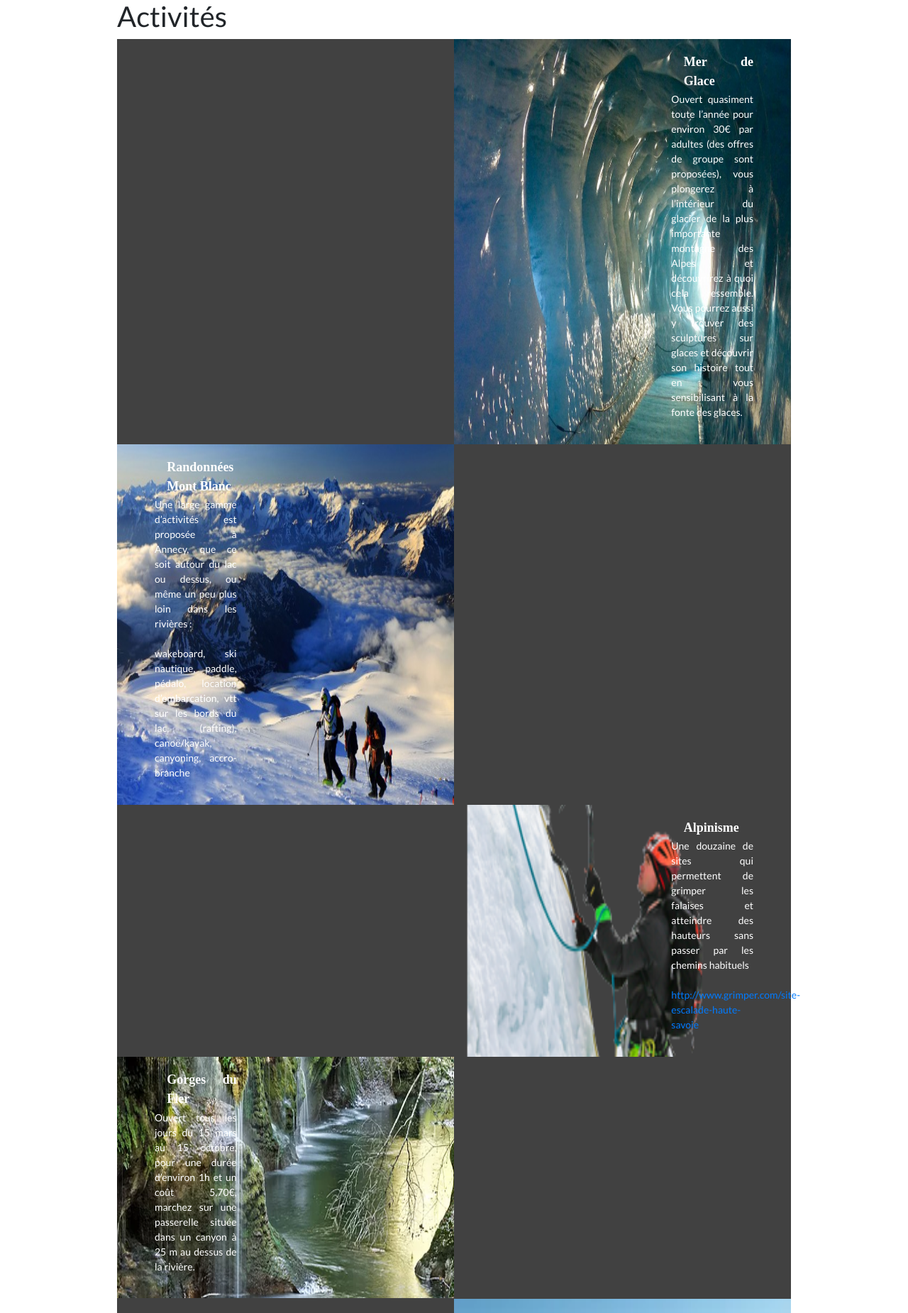
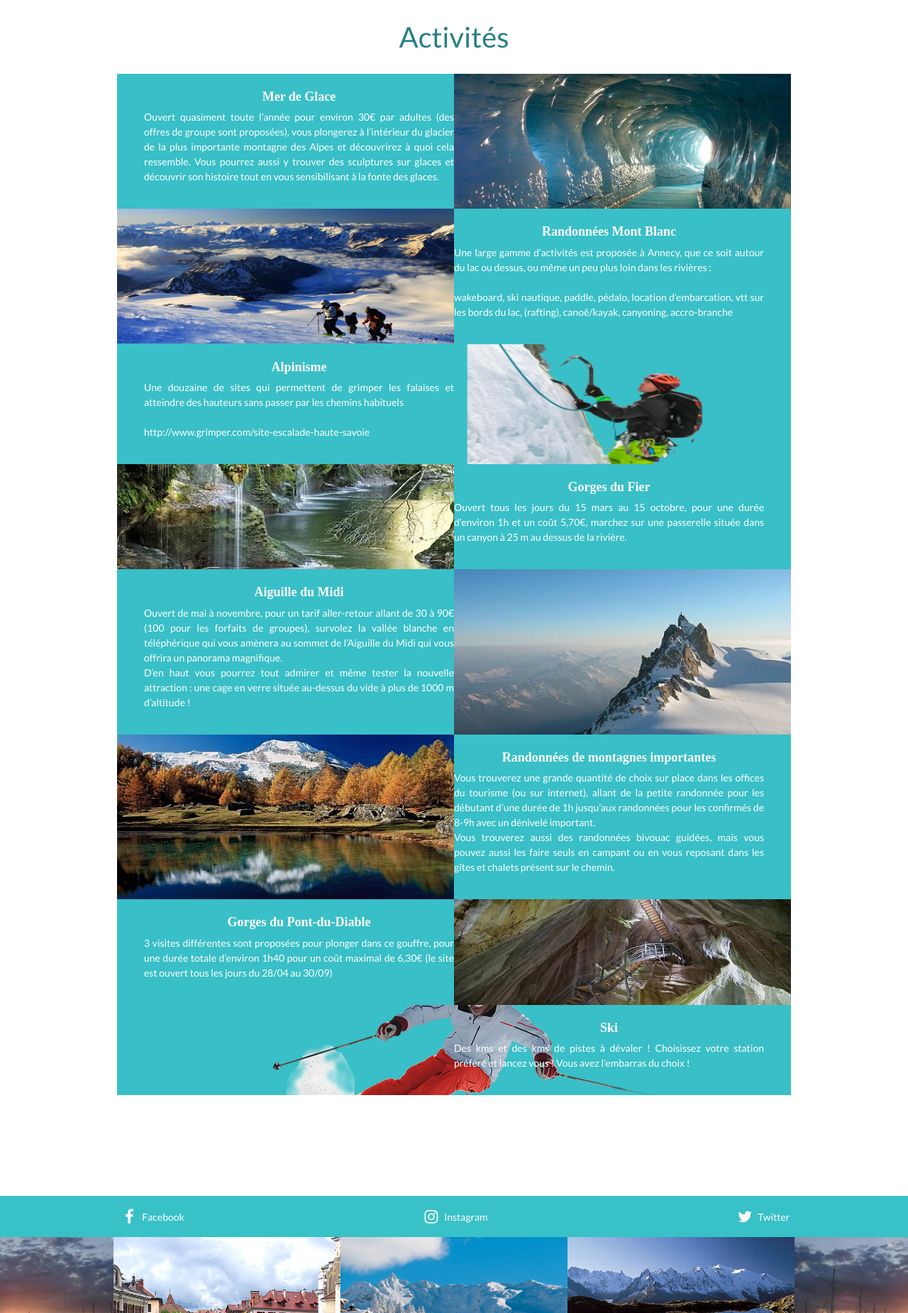
Before and after one commit to gnda/PJS3, a PHP site: template app/Views/pages/activites.twig in a window 1280 px wide. Shown: the part 63-1913 px from the top of the page at 71% size. Run offline with PHP 8.4, Linux system fonts and the light colour scheme; the template is opened without the code that fills it, so the values that code supplies are empty; some libraries are stand-ins or nearby versions.

Commit message:
progression activites

```diff
--- a/app/Views/pages/activites.twig
+++ b/app/Views/pages/activites.twig
@@ -5,92 +5,68 @@
 {% block content %}
 
     <div class="container activites-container">
-		<div id="page">       <!-- Contenu de la page -->
-			<section>
-                <article>
-					<h1>Activités</h1>
+		<div id="page_activites">
+            <h1 id="haut-de-page">Activités</h1>
             <div id="mer_de_glace">
                 <p></p>
-                        <div class="col-2">
+                <div class="separation-en-2">
                     <h2>Mer de Glace</h2>
-                            <p>Ouvert quasiment toute l’année pour environ 30€ par adultes (des offres de
-                                groupe sont proposées), vous plongerez à l’intérieur du glacier de la plus
-                                importante montagne des Alpes et découvrirez à quoi cela ressemble.
-                                Vous pourrez aussi y trouver des sculptures sur glaces et découvrir son histoire tout en vous sensibilisant à la fonte des glaces.</p>
+                    <p>Ouvert quasiment toute l’année pour environ 30€ par adultes (des offres de groupe sont proposées), vous plongerez à l’intérieur du glacier de la plus importante montagne des Alpes et découvrirez à quoi cela ressemble. Vous pourrez aussi y trouver des sculptures sur glaces et découvrir son histoire tout en vous sensibilisant à la fonte des glaces.</p>
                 </div>
             </div>
             <div id="randonnees_mont_blanc">
                 <p></p>
-                        <div class="col-2">
+                <div class="separation-en-2">
                     <h2>Randonnées Mont Blanc</h2>
-                            <p>Une large gamme d’activités est proposée à Annecy, que ce soit autour du lac
-                                ou dessus, ou même un peu plus loin dans les rivières : <br/><br/>
+                    <p>Une large gamme d’activités est proposée à Annecy, que ce soit autour du lac ou dessus, ou même un peu plus loin dans les rivières : <br/><br/>
                     wakeboard, ski nautique, paddle, pédalo, location d’embarcation, vtt sur les bords du lac, (rafting), canoë/kayak, canyoning, accro-branche</p>
                 </div>
             </div>
             <div id="alpinisme">
                 <p></p>
-                        <div class="col-2">
+                <div class="separation-en-2">
                     <h2>Alpinisme</h2>
-                            <p>Une douzaine de sites qui permettent de grimper les falaises et atteindre des
-                                hauteurs sans passer par les chemins habituels <br/><br/>
-                                <a href="http://www.grimper.com/site-escalade-haute-savoie">
-                                    http://www.grimper.com/site-escalade-haute-savoie</a></p>
+                    <p>Une douzaine de sites qui permettent de grimper les falaises et atteindre des hauteurs sans passer par les chemins habituels <br/><br/>
+                    <a href="http://www.grimper.com/site-escalade-haute-savoie">http://www.grimper.com/site-escalade-haute-savoie</a></p>
                 </div>
             </div>
             <div id="gorges_du_fier">
                 <p></p>
-                        <div class="col-2">
+                <div class="separation-en-2">
                     <h2>Gorges du Fier</h2>
-                            <p>Ouvert tous les jours du 15 mars au 15 octobre, pour une durée d’environ 1h
-                                et un coût 5,70€, marchez sur une passerelle située dans un canyon à 25 m
-                                au dessus de la rivière.</p>
+                    <p>Ouvert tous les jours du 15 mars au 15 octobre, pour une durée d’environ 1h et un coût 5,70€, marchez sur une passerelle située dans un canyon à 25 m au dessus de la rivière.</p>
                 </div>
             </div>
             <div id="aiguille_du_midi">
                 <p></p>
-                        <div class="col-2">
+                <div class="separation-en-2">
                     <h2>Aiguille du Midi</h2>
-                            <p>Ouvert de mai à novembre, pour un tarif aller-retour allant de 30 à 90€ (100
-                                pour les forfaits de groupes), survolez la vallée blanche en téléphérique
-                                qui vous amènera au sommet de l’Aiguille du Midi qui vous offrira un
-                                panorama magnifique. <br/>
-                                D’en haut vous pourrez tout admirer et même tester la nouvelle attraction :
-                                une cage en verre située au-dessus du vide à plus de 1000 m d’altitude !</p>
+                    <p>Ouvert de mai à novembre, pour un tarif aller-retour allant de 30 à 90€ (100 pour les forfaits de groupes), survolez la vallée blanche en téléphérique qui vous amènera au sommet de l’Aiguille du Midi qui vous offrira un panorama magnifique. <br/>
+                    D’en haut vous pourrez tout admirer et même tester la nouvelle attraction : une cage en verre située au-dessus du vide à plus de 1000 m d’altitude !</p>
                 </div>
             </div>
             <div id="randonnees_importantes">
                 <p></p>
-                        <div class="col-2">
+                <div class="separation-en-2">
                     <h2>Randonnées de montagnes importantes</h2>
-                            <p>Vous trouverez une grande quantité de choix sur place dans les offices du
-                                tourisme (ou sur internet), allant de la petite randonnée pour les débutant
-                                d’une durée de 1h jusqu’aux randonnées pour les confirmés de 8-9h avec un
-                                dénivelé important. <br/>
-                                Vous trouverez aussi des randonnées bivouac guidées, mais vous pouvez aussi
-                                les faire seuls en campant ou en vous reposant dans les gîtes et chalets
-                                présent sur le chemin.</p>
+                    <p>Vous trouverez une grande quantité de choix sur place dans les offices du tourisme (ou sur internet), allant de la petite randonnée pour les débutant d’une durée de 1h jusqu’aux randonnées pour les confirmés de 8-9h avec un dénivelé important. <br/>
+                    Vous trouverez aussi des randonnées bivouac guidées, mais vous pouvez aussi les faire seuls en campant ou en vous reposant dans les gîtes et chalets présent sur le chemin.</p>
                 </div>
             </div>
             <div id="gorges_du_pont_du_diable">
                 <p></p>
-                        <div class="col-2">
+                <div class="separation-en-2">
                     <h2>Gorges du Pont-du-Diable</h2>
-                            <p>3 visites différentes sont proposées pour plonger dans ce gouffre, pour une
-                                durée totale d’environ 1h40 pour un coût maximal de 6,30€ (le site est
-                                ouvert tous les jours du 28/04 au 30/09)</p>
+                    <p>3 visites différentes sont proposées pour plonger dans ce gouffre, pour une durée totale d’environ 1h40 pour un coût maximal de 6,30€ (le site est ouvert tous les jours du 28/04 au 30/09)</p>
                 </div>
             </div>
             <div id="ski">
                 <p></p>
-                        <div class="col-2">
+                <div class="separation-en-2">
                     <h2>Ski</h2>
-                            <p>Des kms et des kms de pistes à dévaler ! Choisissez votre station préféré et
-                                lancez vous ! Vous avez l’embarras du choix !</p>
+                    <p>Des kms et des kms de pistes à dévaler ! Choisissez votre station préféré et lancez vous ! Vous avez l’embarras du choix !</p>
                 </div>
             </div>
-                </article>
-            </section>
 		</div>
     </div>
 
--- a/public/css/activites/activites.css
+++ b/public/css/activites/activites.css
@@ -5,11 +5,10 @@
     	background-size: 50% 100%;
         background-position: right;
     	display: flex;
-        flex-flow: row-reverse;
     	align-content: stretch;
         background-repeat: no-repeat;
-        color:white;
-    	background-color: #414141;
+        color: white;
+    	background-color: #39bfc7;
     	padding: 2% 4% 2% 4%;
     }
 
@@ -17,23 +16,23 @@
     	background-image: url('../../img/activites/randonnees_mont_blanc.jpg');
     	background-size: 50% 100%;
     	display: flex;
+        flex-flow: row-reverse;
     	align-content: stretch;
         background-repeat: no-repeat;
-        color:white;
-    	background-color: #414141;
+        color: white;
+    	background-color: #39bfc7;
     	padding: 2% 4% 2% 4%;
     }
 
     #alpinisme {
     	background-image: url('../../img/activites/alpinisme.png');
-    	background-size: 50% 150%;
+    	background-size: 50% 100%;
         background-position: right;
     	display: flex;
-        flex-flow: row-reverse;
     	align-content: stretch;
         background-repeat: no-repeat;
-        color:white;
-    	background-color: #414141;
+        color: white;
+    	background-color: #39bfc7;
     	padding: 2% 4% 2% 4%;
     }
 
@@ -41,23 +40,23 @@
     	background-image: url('../../img/activites/gorges_du_fier.webp');
     	background-size: 50% 100%;
     	display: flex;
+        flex-flow: row-reverse;
     	align-content: stretch;
         background-repeat: no-repeat;
-        color:white;
-    	background-color: #414141;
+        color: white;
+    	background-color: #39bfc7;
     	padding: 2% 4% 2% 4%;
     }
 
     #aiguille_du_midi {
     	background-image: url('../../img/activites/aiguille_du_midi.webp');
-    	background-size: 50% 150%;
+    	background-size: 50% 100%;
         background-position: right;
     	display: flex;
-        flex-flow: row-reverse;
     	align-content: stretch;
         background-repeat: no-repeat;
-        color:white;
-    	background-color: #414141;
+        color: white;
+    	background-color: #39bfc7;
     	padding: 2% 4% 2% 4%;
     }
 
@@ -65,55 +64,67 @@
     	background-image: url('../../img/activites/randonnees_importantes.webp');
     	background-size: 50% 100%;
     	display: flex;
+        flex-flow: row-reverse;
     	align-content: stretch;
         background-repeat: no-repeat;
-        color:white;
-    	background-color: #414141;
+        color: white;
+    	background-color: #39bfc7;
     	padding: 2% 4% 2% 4%;
     }
 
     #gorges_du_pont_du_diable {
     	background-image: url('../../img/activites/gorges_du_pont_du_diable.webp');
-    	background-size: 50% 150%;
+    	background-size: 50% 100%;
         background-position: right;
     	display: flex;
-        flex-flow: row-reverse;
     	align-content: stretch;
         background-repeat: no-repeat;
-        color:white;
-    	background-color: #414141;
+        color: white;
+    	background-color: #39bfc7;
     	padding: 2% 4% 2% 4%;
     }
 
     #ski {
     	background-image: url('../../img/activites/ski.png');
-    	background-size: 50% 100%;
+        background-position: center;
     	display: flex;
+        flex-flow: row-reverse;
     	align-content: stretch;
         background-repeat: no-repeat;
-        color:white;
-    	background-color: #414141;
+        color: white;
+    	background-color: #39bfc7;
     	padding: 2% 4% 2% 4%;
     }
 
     h2 {
-        text-align: justify;
+        text-align: center;
         margin: auto;
-        padding: 0% 0 1% 15%;
+        padding-bottom: 1%;
         font-size: 18px;
         font-family: "DroidSerif";
         line-height: 1.5;
         font-weight: bold;
     }
 
-
-
-
-
-    #page p {
+    #page_activites p {
         text-align: justify;
     }
 
-    .col-2 {
-        width: 80%;
+    h1 {
+        text-align: center;
+        color: #268085;
+        margin-top: 3%;
+        margin-bottom: 3%;
     }
+
+    .separation-en-2 {
+        width: 50%;
+    }
+
+    #page_activites {
+        margin-bottom: 15%;
+    }
+
+    a {
+        color: white;
+    }
```
Lines whose indentation alone changed are shown as unchanged.
